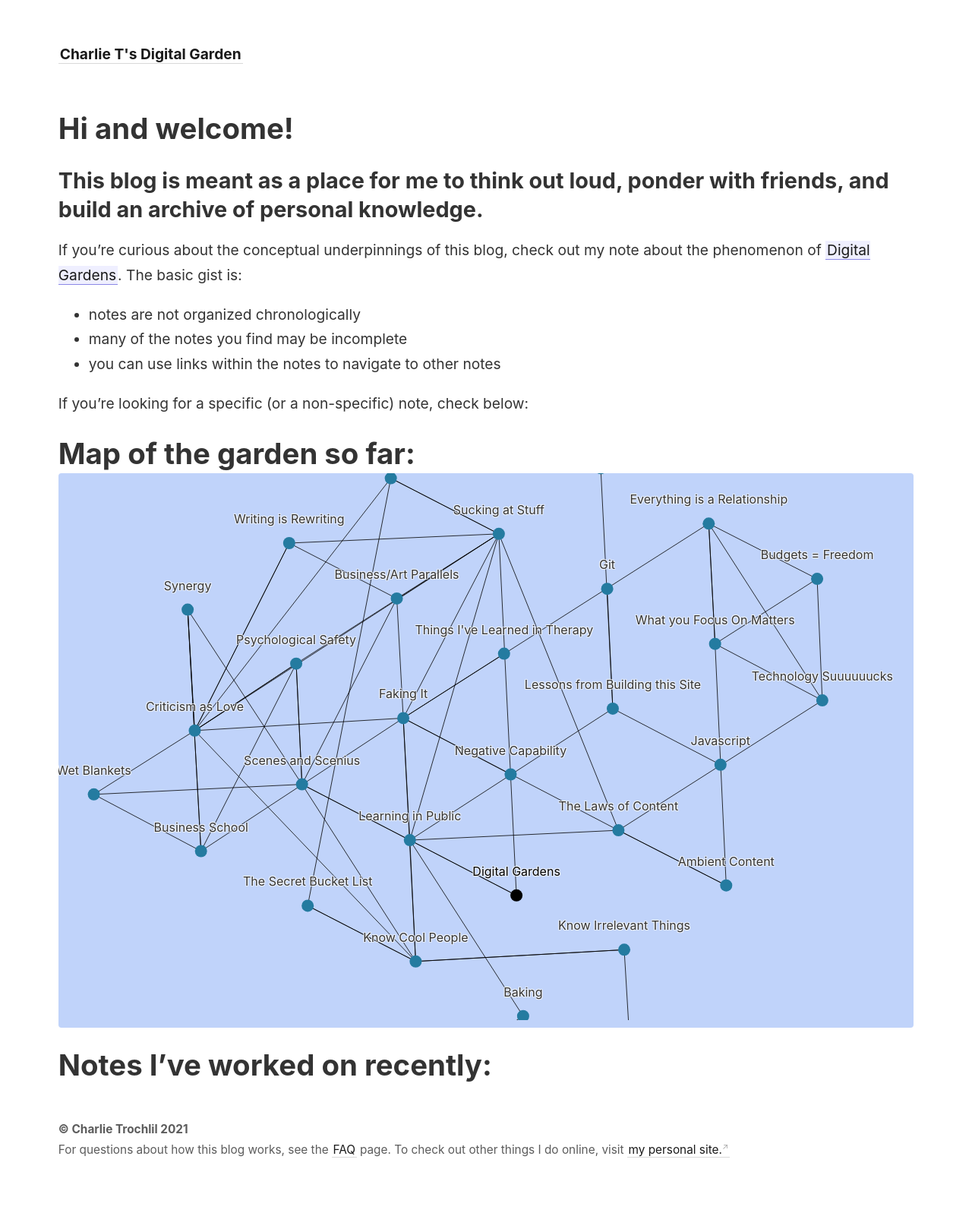
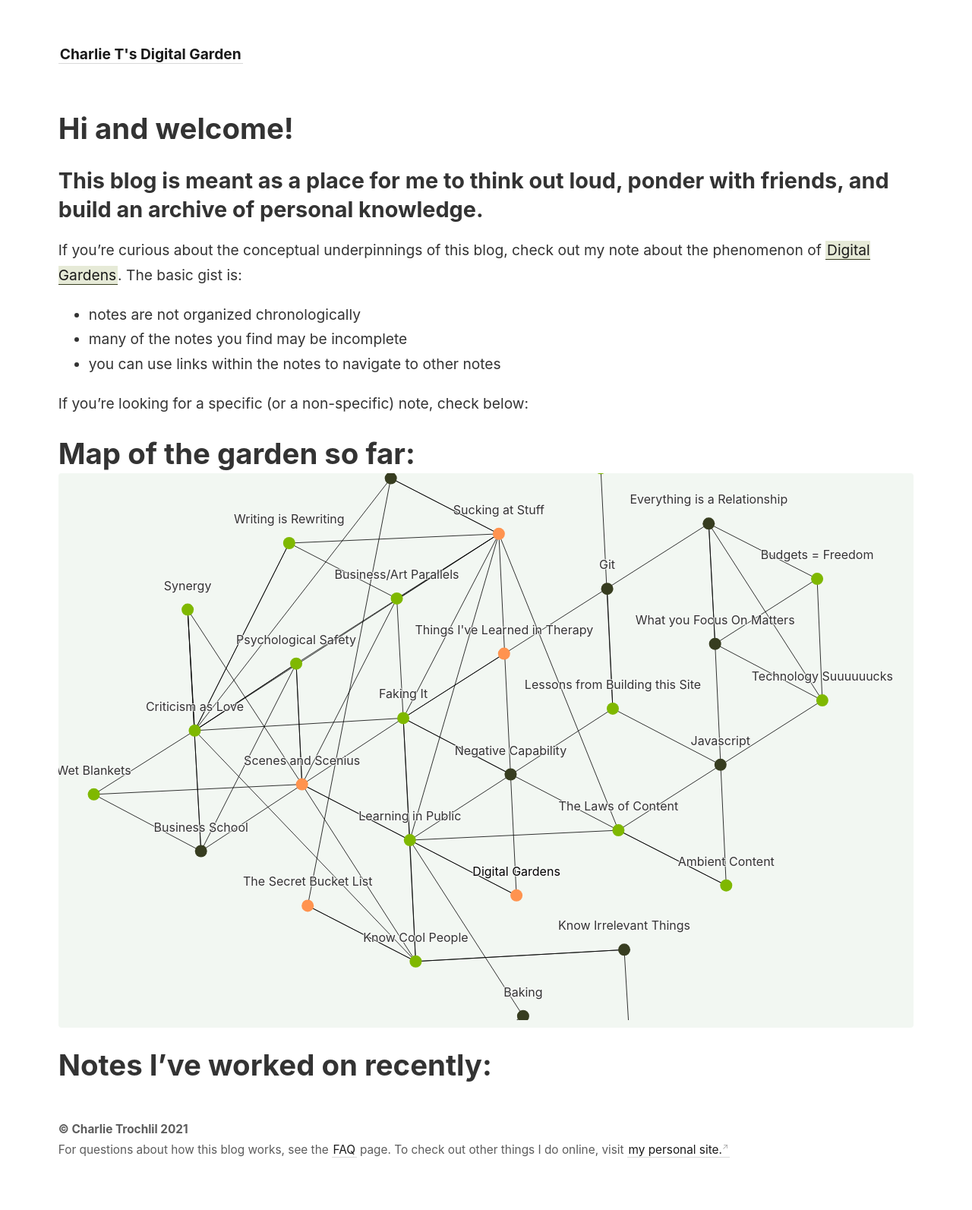
Before and after one commit to rhymeswithvocal/digital-garden, a Jekyll site: the page built from _pages/index.md, in a window 1280 px wide. Shown: the whole page at 76% size. Built offline with Jekyll 4.4.1, drawn with Linux system fonts in a browser that asks for light colours.

Commit message:
worked out status indicated on map, changed some colors around

```diff
--- a/_includes/link-previews.html
+++ b/_includes/link-previews.html
@@ -1,8 +1,8 @@
 <!-- That file is not particularly elegant. This will need a refactor at some point. -->
 <style>
   content a.internal-link {
-    border-color: #8b88e6;
-    background-color: #efefff;
+    border-color: #373d20;
+    background-color: #e6ead7;
   }
 
   #tooltip-wrapper {
--- a/_includes/notes_graph.html
+++ b/_includes/notes_graph.html
@@ -22,13 +22,25 @@
     fill: black;
   }
 
+  .nodes [growth_phase = "growing"] {
+    fill: #7fb800;
+  }
+
+  .nodes [growth_phase = "seed"] {
+    fill: #373d20;
+  }
+
+  .nodes [growth_phase = "fruit"] {
+    fill: #FF934F;
+  }
+
   .inactive {
     opacity: 0.1;
     transition: all 0.15s ease-out;
   }
 
   #graph-wrapper {
-    background: #c0d3fa;
+    background: #f2f7f2;
     border-radius: 4px;
     height: auto;
   }
--- a/_pages/index.md
+++ b/_pages/index.md
@@ -25,7 +25,7 @@ If you're looking for a specific (or a non-specific) note, check below:
 {% capture now_time %} {{'now' | date: "%s"}} {% endcapture %}
 {% assign now_time_no = now_time | minus: 604800 %}
 {% assign notes = site.notes | sort: "last_modified_at" | reverse %}
-{% for note in notes | limit: 5 %}
+{% for note in notes limit: 5 %}
 {% capture note_time %} {{note.last_modified_at | date: "%s"}} {% endcapture %}
 {% assign note_time_no = note_time | plus: 0 %}
 {% if note_time_no <= now_time_no %}
--- a/_plugins/bidirectional_links_generator.rb
+++ b/_plugins/bidirectional_links_generator.rb
@@ -73,6 +73,7 @@ class BidirectionalLinksGenerator < Jekyll::Generator
         id: note_id_from_note(current_note),
         path: current_note.url,
         label: current_note.data['title'],
+        status: current_note.data['status'],
       } unless current_note.path.include?('_notes/index.html')
 
       # Edges: Jekyll
--- a/_sass/_style.scss
+++ b/_sass/_style.scss
@@ -83,7 +83,7 @@ a {
   color: $color-primary;
   &:hover {
     color: black !important;
-    background: #c0d3fa;
+    background: #dfff99;
   }
   &:after {
     position: relative;
@@ -98,7 +98,7 @@ a {
 }
 
 *:focus {
-  background: #c0d3fa !important;
+  background: #dfff99 !important;
   color: black !important;
 }
 
```
Also changed, not shown: other parts of _includes/notes_graph.html (+1 -0 lines).
